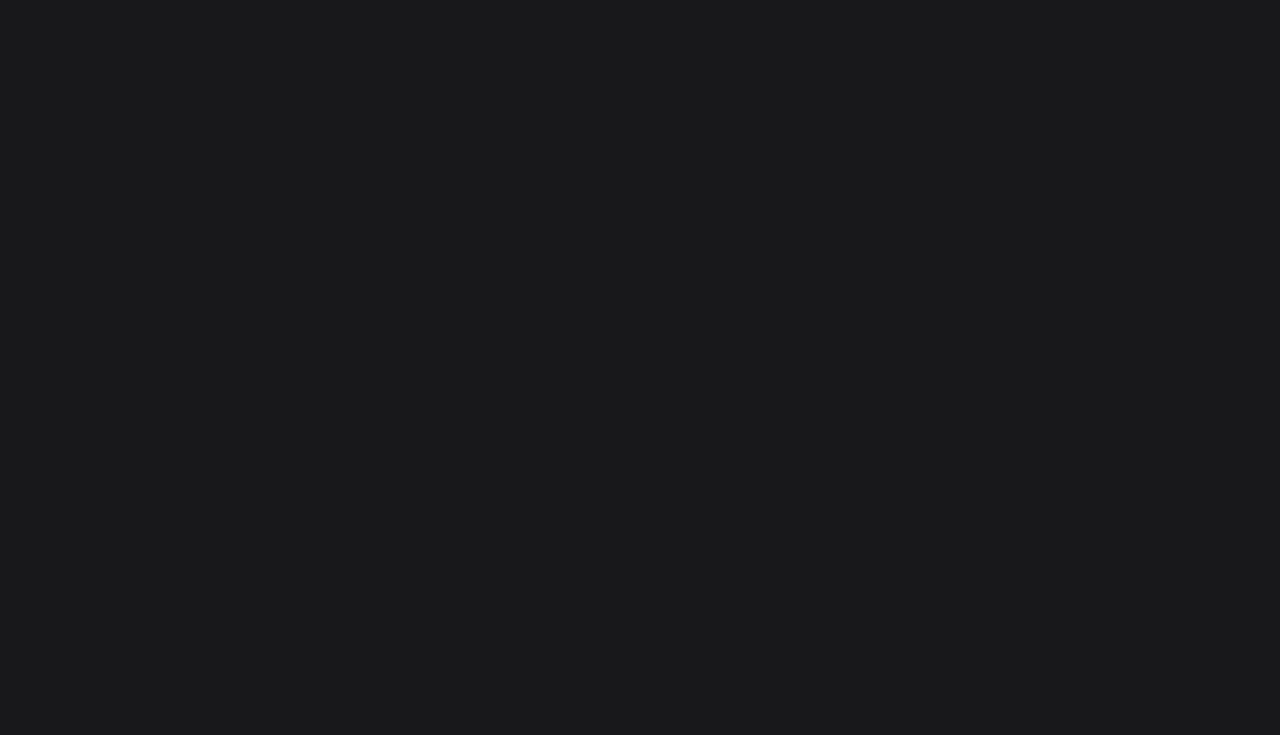
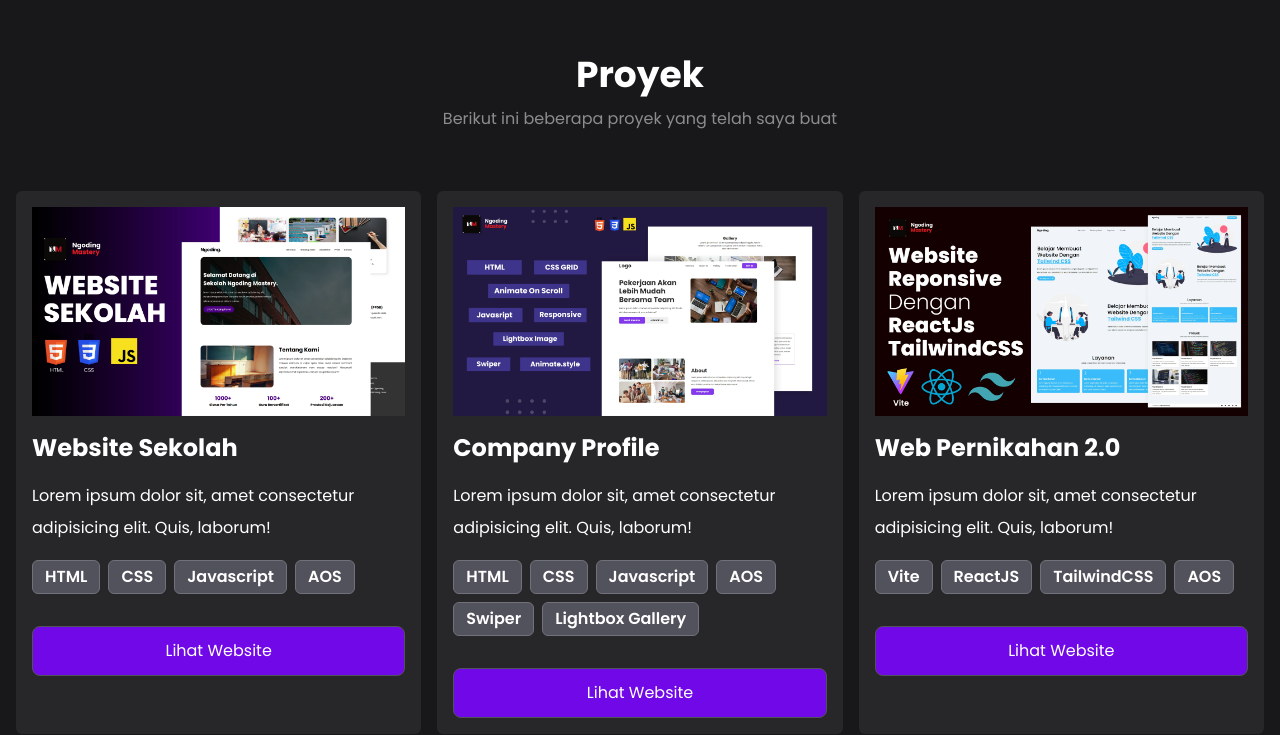
Before and after one commit to ilhamsyauqih/react-portofolio-1, a React (Vite) app: page / in a window 1280 px wide. Shown: the part 1861-2596 px from the top of the page. Before the commit the page ends 1748 px from the top, so only its background shows below. Built offline with nearby package versions, Linux system fonts and the light colour scheme.

Commit message:
Update - Proyek Section

```diff
--- a/src/App.jsx
+++ b/src/App.jsx
@@ -1,5 +1,5 @@
 import DataImage from './data'
-import {listTools} from'./data'
+import { listTools, listProyek } from './data'
 
 function App() {
   return (
@@ -8,7 +8,7 @@ function App() {
       <div className="hero grid md:grid-cols-2 items-center pt-10 xl:gap-0 gap-6 grid-cols-1">
         <div>
           <div className='flex items-center gap-3 mb-6 bg-zinc-800 w-fit p-4 rounded-2xl'>
-            <img src={DataImage.HeroImage} alt="Hero Image" className='w-10 rounded-md' />
+            <img src={DataImage.HeroImage} alt="Hero Image" className='w-10 rounded-md' loading='lazy'/>
             <q>Kode yang indah, lahir dari ketekunan.😁</q>
           </div>
           <h1 className='text-5xl/tight font-bold mb-6'>Hi, Saya Ilham Syauqi Hizbullah</h1>
@@ -19,19 +19,19 @@ function App() {
             <a href="#" className='bg-zinc-700 p-4 rounded-2xl hover:bg-zinc-600'>Lihat Proyek <i className="ri-arrow-down-line ri-lg"></i></a>
           </div>
         </div>
-        <img src={DataImage.HeroImage} alt="Hero Image" className='w-[500px] md:ml-auto' />
+        <img src={DataImage.HeroImage} alt="Hero Image" className='w-[500px] md:ml-auto' loading='lazy'/>
       </div>
       {/* Hero Section End */}
 
       {/* Tentang Section Start */}
       <div className="tentang mt-32 py-10">
         <div className='xl:w-2/3 lg:w-3/4 w-full mx-auto bg-zinc-800 rounded-lg p-7'>
-          <img src={DataImage.HeroImage} alt="Image" className='w-12 rounded-md mb-10 sm:hidden' />
+          <img src={DataImage.HeroImage} alt="Image" className='w-12 rounded-md mb-10 sm:hidden' loading='lazy'/>
           <p className='text-base/loose mb-10 text-justify'>
             Hi, perkenalkan saya Ilham Syauqi Hizbullah, seorang Full Stack Web Developer dan Designer untuk UI/UX Design maupun Product Digital, Saya percaya bahwa desain dan fungsionalitas harus berjalan beriringan, sehingga setiap proyek yang saya kembangkan tidak hanya terlihat menarik tetapi juga memberikan pengalaman pengguna yang optimal.
           </p>
           <div className='flex items-center justify-between'>
-            <img src={DataImage.HeroImage} alt="Image" className='w-12 rounded-md sm:block hidden' />
+            <img src={DataImage.HeroImage} alt="Image" className='w-12 rounded-md sm:block hidden' loading='lazy'/>
             <div className='flex items-center gap-6'>
               <div>
                 <h1 className='text-4xl mb-1'>45<span className='text-violet-500'>+</span></h1>
@@ -50,7 +50,7 @@ function App() {
           <div className="tools-box mt-14 grid lg:grid-cols-4 md:grid-cols-3 sm:grid-cols-2 grid-cols-1 gap-4">
             {listTools.map((tool) => (
               <div className='group flex items-center gap-2 p-3 border border-zinc-600 rounded-md hover:bg-zinc-800' key={tool.id}>
-              <img src={tool.gambar} alt="Tools Image" className='w-14 bg-zinc-800 p-1 group-hover:bg-zinc-900' />
+                <img src={tool.gambar} alt="Tools Image" className='w-14 bg-zinc-800 p-1 group-hover:bg-zinc-900' loading='lazy'/>
                 <div>
                   <h4 className='font-bold'>{tool.nama}</h4>
                   <p className='opacity-50'>{tool.ket}</p>
@@ -61,6 +61,31 @@ function App() {
         </div>
       </div>
       {/* Tentang Section End */}
+      {/* Proyek Section Start */}
+      <div className="proyek mt-32 py-10">
+        <h1 className='text-center text-4xl font-bold mb-2'>Proyek</h1>
+        <p className='text-base/loose text-center opacity-50'>Berikut ini beberapa proyek yang telah saya buat</p>
+        <div className="proyek-box mt-14 grid lg:grid-cols-3 sm:grid-cols-2 grid-cols-1 gap-4">
+            {listProyek.map((proyek) => (
+              <div key={proyek.id} className='p-4 bg-zinc-800 rounded-md'>
+                <img src={proyek.gambar} alt="Proyek Image" className='' loading='lazy'/>
+                <div>
+                  <h1 className='text-2xl font-bold my-4'>{proyek.nama}</h1>
+                  <p className='text-base/loose mb-4'>{proyek.desk}</p>
+                  <div className='flex flex-wrap gap-2'>
+                    {proyek.tools.map((tool, index) => (
+                      <p className='py-1 px-3 border border-zinc-500 bg-zinc-600 rounded-md font-semibold' key={index}>{tool}</p>
+                    ))}
+                  </div>
+                  <div className='mt-8 text-center'>
+                    <a className='bg-violet-700 p-3 rounded-lg block border border-zinc-600 hover:bg-violet-600' href="#">Lihat Website</a>
+                  </div>
+                </div>
+              </div>
+            ))}
+        </div>
+      </div>
+      {/* Proyek Section End */}
     </>
   )
 }
```
Lines whose indentation alone changed are shown as unchanged.
